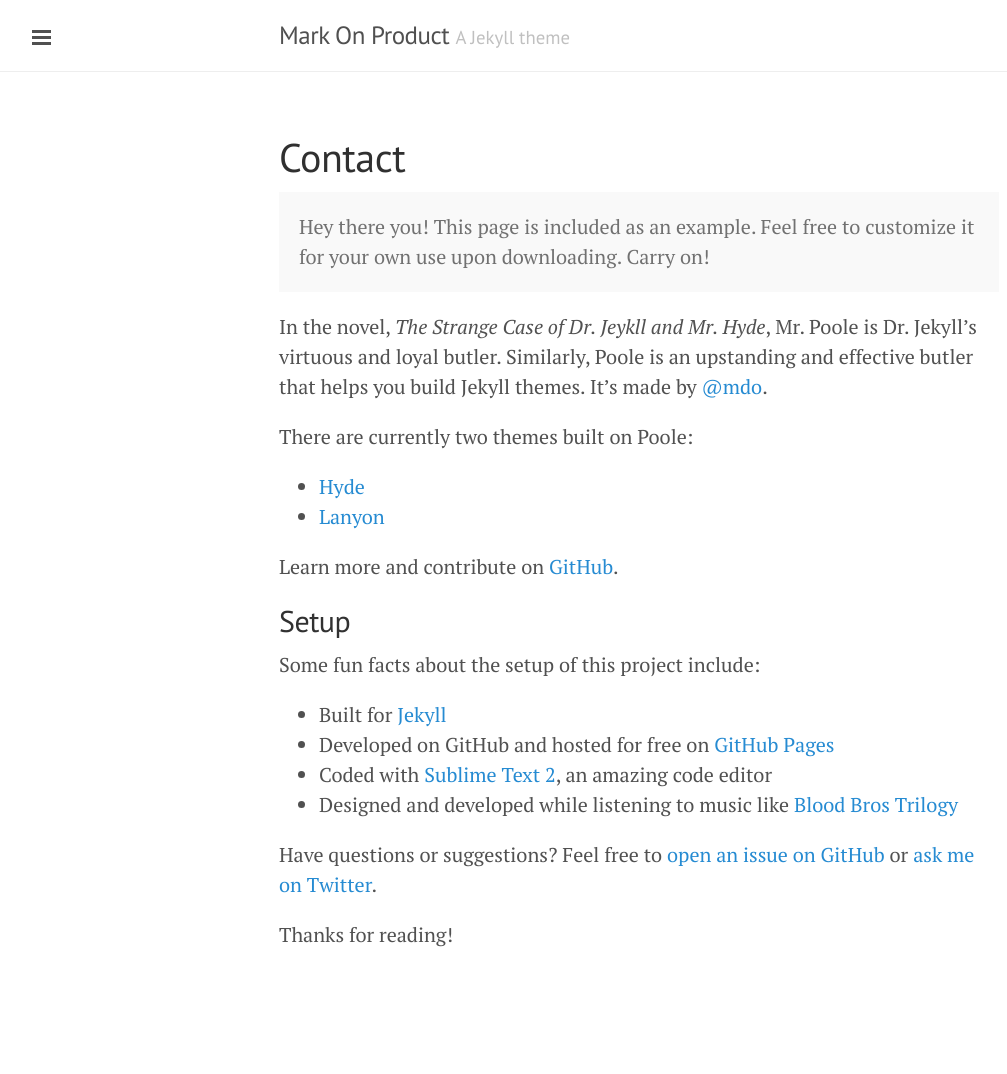
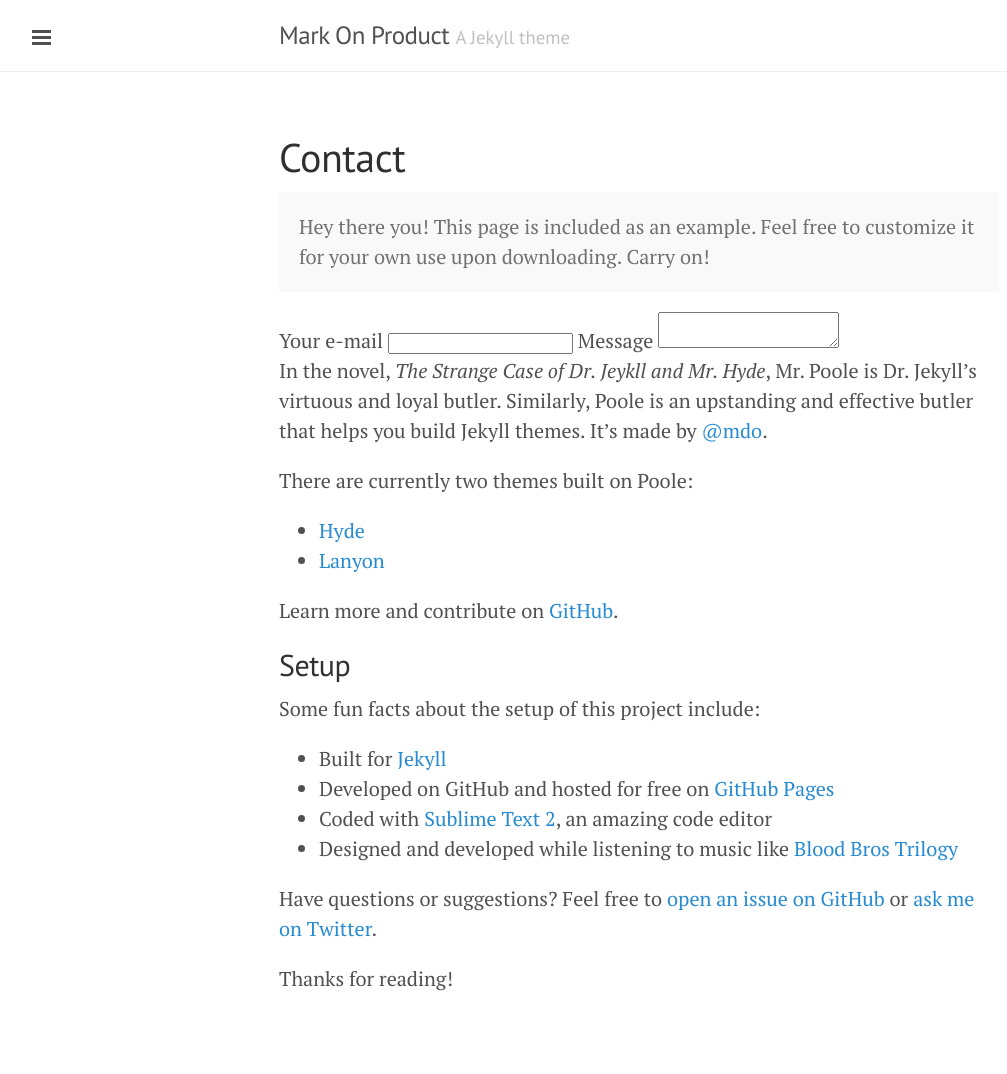
Before and after one commit to markthelefty/markthelefty.github.io, a Jekyll site: the page built from contact.md, in a window 1280 px wide. Shown: the whole page, without its empty margins (1-1008 px from the left). Built offline with Jekyll 4.4.1, drawn with Linux system fonts in a browser that asks for light colours; Markdown is read by kramdown in place of the engine named in the settings; before the commit the page ends 1030 px from its top, so only the background shows below that.

Commit message:
Updated Contact

```diff
--- a/contact.md
+++ b/contact.md
@@ -6,6 +6,16 @@
 <p class="message">
   Hey there you! This page is included as an example. Feel free to customize it for your own use upon downloading. Carry on!
 </p>
+
+
+<form method="post" action="https://contact-us.prod.with-datafire.io/contact">
+  <label>Your e-mail</label>
+  <input type="text" name="from">
+
+  <label>Message</label>
+  <textarea name="message"></textarea>
+</form>
+
 
 In the novel, *The Strange Case of Dr. Jeykll and Mr. Hyde*, Mr. Poole is Dr. Jekyll's virtuous and loyal butler. Similarly, Poole is an upstanding and effective butler that helps you build Jekyll themes. It's made by [@mdo](https://twitter.com/mdo).
 
```
